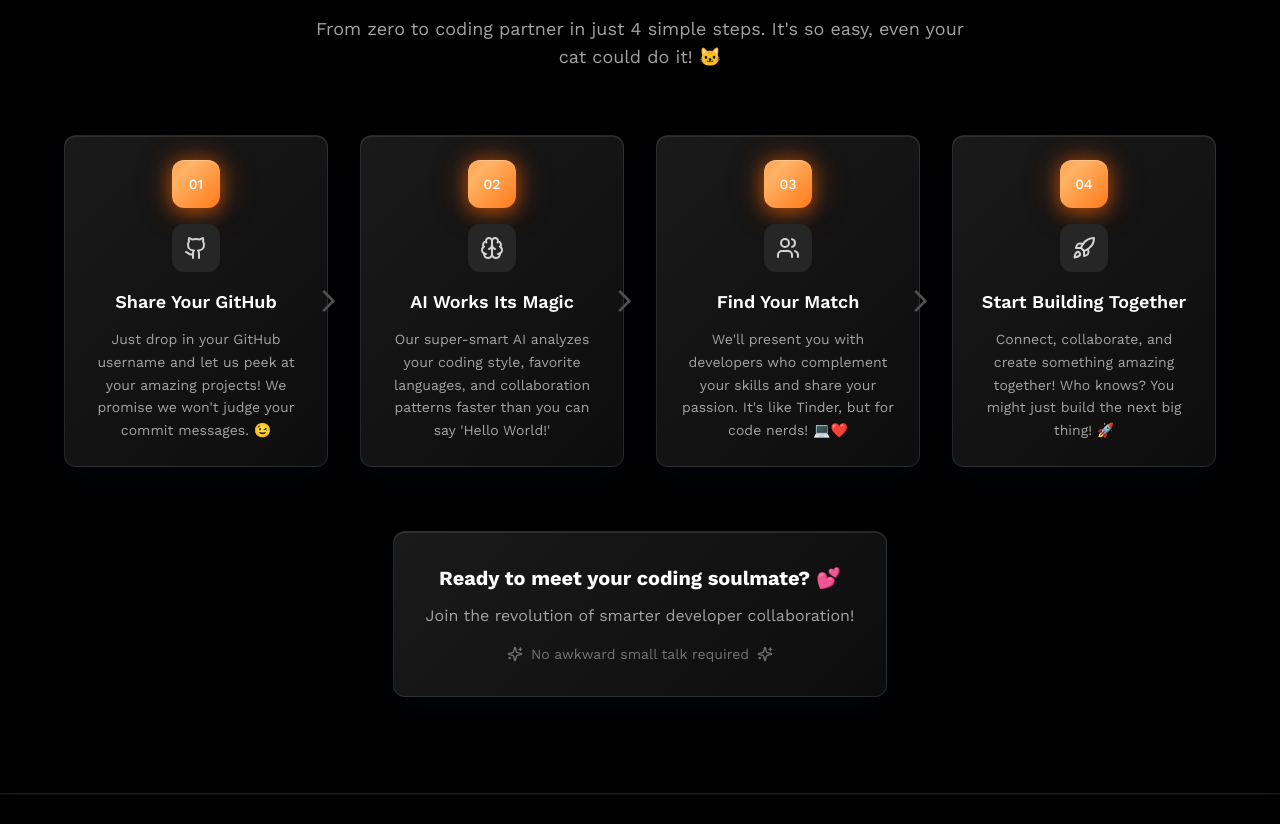
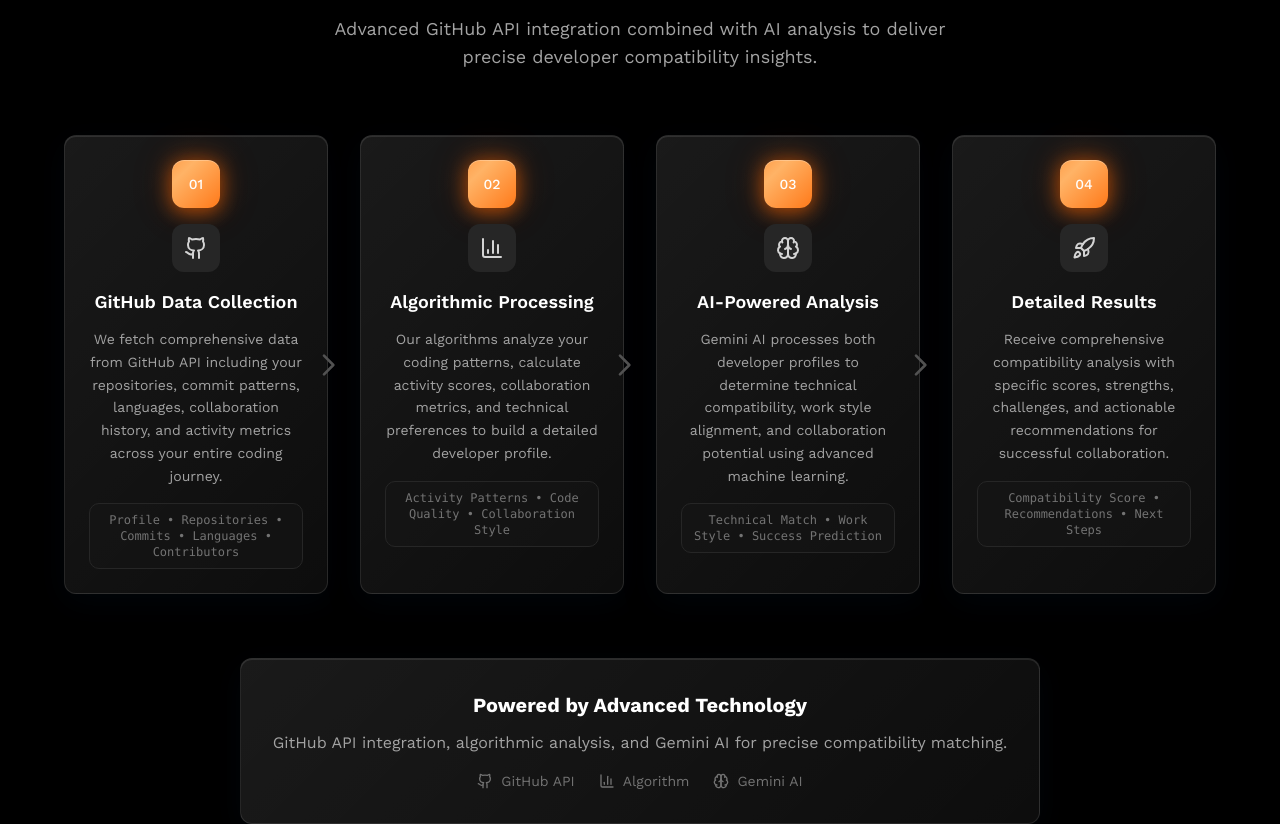
Before and after one commit to puri-adityakumar/gitcompat, a Next.js app: page / in a window 1280 px wide. Shown: the part 2121-2945 px from the top of the page. Built offline with nearby package versions, Linux system fonts and the light colour scheme.

Commit message:
revamp: HowItWorks

```diff
--- a/components/home/HowItWorks.tsx
+++ b/components/home/HowItWorks.tsx
@@ -1,30 +1,34 @@
-import { Github, Brain, Users, Rocket, Sparkles } from "lucide-react"
+import { Github, Brain, BarChart3, Rocket, Sparkles, Database } from "lucide-react"
 
 export default function HowItWorks() {
     const steps = [
         {
             icon: Github,
-            title: "Share Your GitHub",
-            description: "Just drop in your GitHub username and let us peek at your amazing projects! We promise we won't judge your commit messages. 😉",
-            step: "01"
+            title: "GitHub Data Collection",
+            description: "We fetch comprehensive data from GitHub API including your repositories, commit patterns, languages, collaboration history, and activity metrics across your entire coding journey.",
+            step: "01",
+            details: "Profile • Repositories • Commits • Languages • Contributors"
+        },
+        {
+            icon: BarChart3,
+            title: "Algorithmic Processing",
+            description: "Our algorithms analyze your coding patterns, calculate activity scores, collaboration metrics, and technical preferences to build a detailed developer profile.",
+            step: "02",
+            details: "Activity Patterns • Code Quality • Collaboration Style"
         },
         {
             icon: Brain,
-            title: "AI Works Its Magic",
-            description: "Our super-smart AI analyzes your coding style, favorite languages, and collaboration patterns faster than you can say 'Hello World!'",
-            step: "02"
-        },
-        {
-            icon: Users,
-            title: "Find Your Match",
-            description: "We'll present you with developers who complement your skills and share your passion. It's like Tinder, but for code nerds! 💻❤️",
-            step: "03"
+            title: "AI-Powered Analysis",
+            description: "Gemini AI processes both developer profiles to determine technical compatibility, work style alignment, and collaboration potential using advanced machine learning.",
+            step: "03",
+            details: "Technical Match • Work Style • Success Prediction"
         },
         {
             icon: Rocket,
-            title: "Start Building Together",
-            description: "Connect, collaborate, and create something amazing together! Who knows? You might just build the next big thing! 🚀",
-            step: "04"
+            title: "Detailed Results",
+            description: "Receive comprehensive compatibility analysis with specific scores, strengths, challenges, and actionable recommendations for successful collaboration.",
+            step: "04",
+            details: "Compatibility Score • Recommendations • Next Steps"
         }
     ]
 
@@ -33,21 +37,21 @@ export default function HowItWorks() {
             <div className="max-w-6xl mx-auto">
                 <div className="text-center mb-16">
                     <div className="inline-flex items-center px-4 py-2 rounded-full text-sm font-medium bg-neutral-900 text-neutral-300 border border-neutral-800 mb-6">
-                        <Rocket className="w-4 h-4 mr-2 text-blue-400" />
-                        The Magic Process
+                        <Database className="w-4 h-4 mr-2 text-green-400" />
+                        Technical Process
                     </div>
                     <h2 className="text-3xl sm:text-4xl font-bold text-white mb-4 tracking-tight">
-                        <span className="gradient-text">How It Works</span> ✨
+                        <span className="gradient-text">How It Works</span>
                     </h2>
                     <p className="text-lg text-neutral-400 max-w-2xl mx-auto">
-                        From zero to coding partner in just 4 simple steps. It's so easy, even your cat could do it! 🐱
+                        Advanced GitHub API integration combined with AI analysis to deliver precise developer compatibility insights.
                     </p>
                 </div>
 
                 <div className="grid grid-cols-1 md:grid-cols-2 lg:grid-cols-4 gap-8">
                     {steps.map((step, index) => (
                         <div key={index} className="relative group">
-                            <div className="glass-card p-6 hover:scale-105 transition-all duration-300 text-center">
+                            <div className="glass-card p-6 hover:scale-105 transition-all duration-300 text-center h-full">
                                 <div className="flex-shrink-0 w-12 h-12 gradient-button-glow text-white rounded-lg flex items-center justify-center text-sm font-medium transition-all duration-300 group-hover:rotate-12 mx-auto mb-4">
                                     {step.step}
                                 </div>
@@ -57,9 +61,12 @@ export default function HowItWorks() {
                                 <h3 className="text-lg font-semibold text-white mb-3">
                                     {step.title}
                                 </h3>
-                                <p className="text-neutral-400 text-sm leading-relaxed">
+                                <p className="text-neutral-400 text-sm leading-relaxed mb-4">
                                     {step.description}
                                 </p>
+                                <div className="text-xs text-neutral-500 font-mono bg-neutral-900/50 px-3 py-2 rounded-md border border-neutral-800">
+                                    {step.details}
+                                </div>
                             </div>
 
                             {/* Connecting Arrow */}
@@ -74,19 +81,28 @@ export default function HowItWorks() {
                     ))}
                 </div>
 
-                {/* Fun Call to Action */}
+                {/* Technical Details */}
                 <div className="mt-16 text-center">
                     <div className="glass-card p-8 inline-block">
                         <h3 className="text-xl font-bold text-white mb-3">
-                            Ready to meet your coding soulmate? 💕
+                            Powered by Advanced Technology
                         </h3>
                         <p className="text-neutral-400 mb-4">
-                            Join the revolution of smarter developer collaboration!
+                            GitHub API integration, algorithmic analysis, and Gemini AI for precise compatibility matching.
                         </p>
-                        <div className="flex items-center justify-center space-x-2 text-sm text-neutral-500">
-                            <Sparkles className="w-4 h-4" />
-                            <span>No awkward small talk required</span>
-                            <Sparkles className="w-4 h-4" />
+                        <div className="flex items-center justify-center space-x-6 text-sm text-neutral-500">
+                            <div className="flex items-center space-x-2">
+                                <Github className="w-4 h-4" />
+                                <span>GitHub API</span>
+                            </div>
+                            <div className="flex items-center space-x-2">
+                                <BarChart3 className="w-4 h-4" />
+                                <span>Algorithm</span>
+                            </div>
+                            <div className="flex items-center space-x-2">
+                                <Brain className="w-4 h-4" />
+                                <span>Gemini AI</span>
+                            </div>
                         </div>
                     </div>
                 </div>
```
